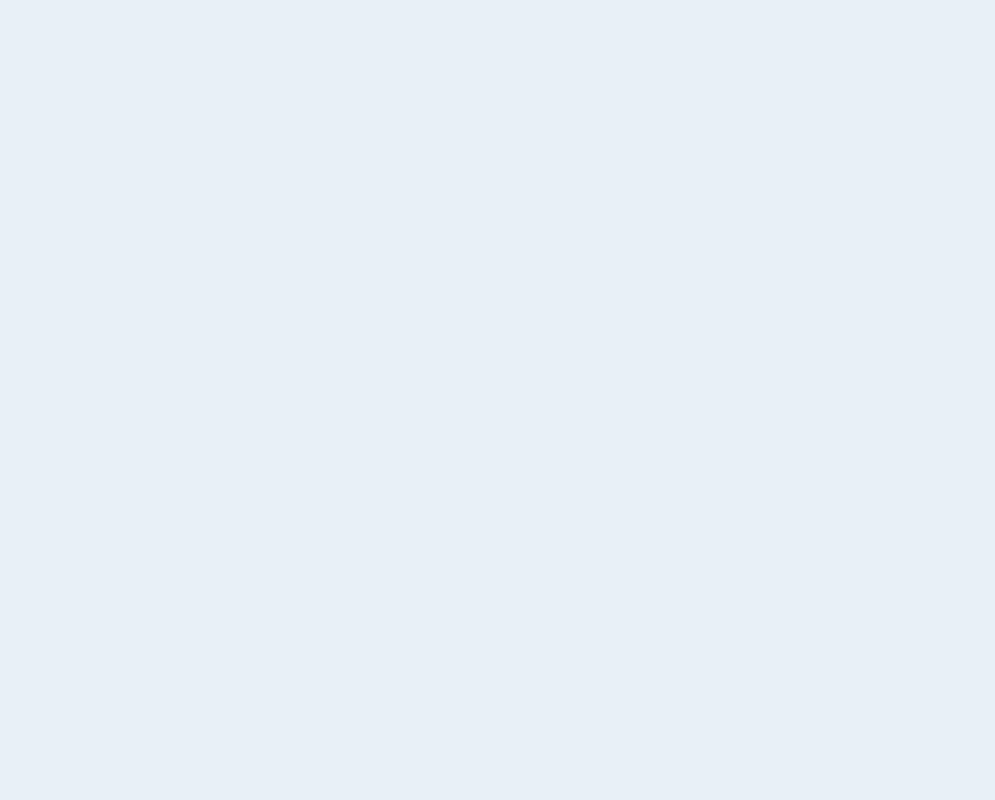
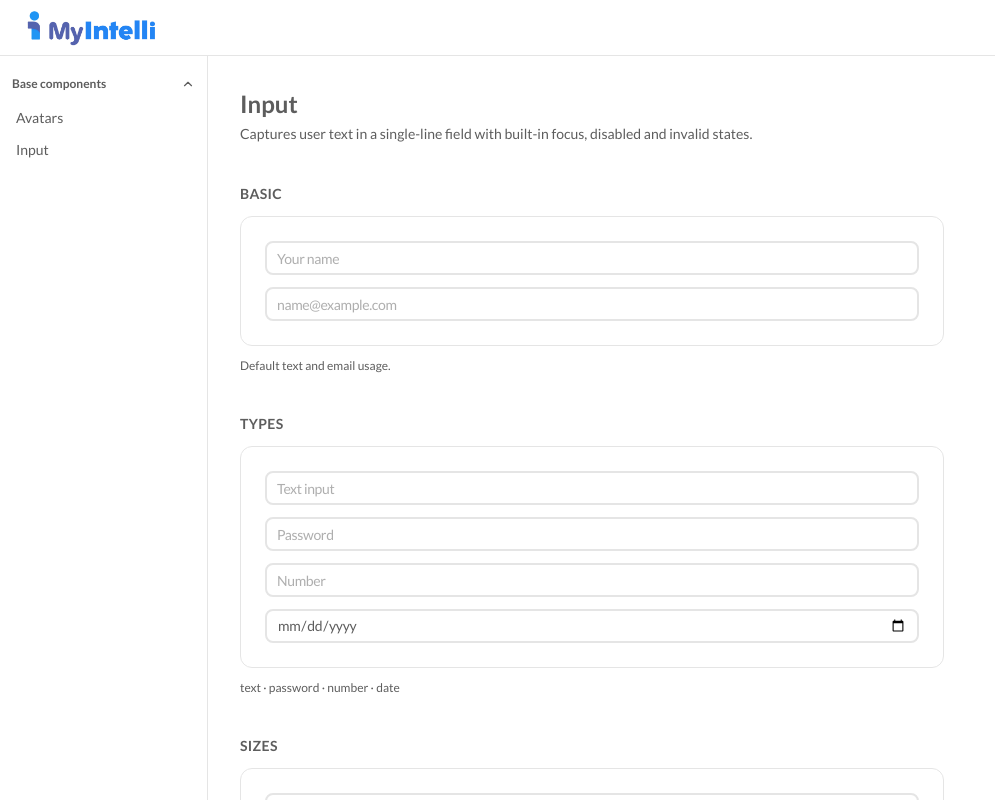
Before and after one commit to diegoAlexandre17/design-system-react, a React (Vite) app: page /components/input in a window 1280 px wide. Before the commit this address had no page. Shown: the whole page, without its empty margins (0-995 px from the left). Built offline with nearby package versions, Linux system fonts and the light colour scheme.

Commit message:
input - component

```diff
--- /dev/null
+++ b/src/components/ui/input.tsx
@@ -0,0 +1,19 @@
+import * as React from "react"
+
+import { cn } from "@/lib/utils"
+
+function Input({ className, type, ...props }: React.ComponentProps<"input">) {
+  return (
+    <input
+      type={type}
+      data-slot="input"
+      className={cn(
+        "h-8.5 w-full min-w-0 rounded-lg border-2 border-input bg-transparent px-2.5 py-1 text-sm font-medium leading-5 tracking-tight transition-colors outline-none file:inline-flex file:h-6 file:border-0 file:bg-transparent file:text-sm file:font-medium file:text-foreground placeholder:text-muted-foreground focus-visible:border-primary focus-visible:ring-0 disabled:pointer-events-none disabled:cursor-not-allowed disabled:bg-input/50 disabled:opacity-50 aria-invalid:border-destructive aria-invalid:ring-3 aria-invalid:ring-destructive/20 dark:bg-input/30 dark:disabled:bg-input/80 dark:aria-invalid:border-destructive/50 dark:aria-invalid:ring-destructive/40",
+        className,
+      )}
+      {...props}
+    />
+  )
+}
+
+export { Input }
--- /dev/null
+++ b/src/pages/InputPage.tsx
@@ -0,0 +1,115 @@
+import { Input } from "@/components/ui/input"
+
+export default function InputPage() {
+  return (
+    <div className="p-8 max-w-3xl space-y-10">
+      <div>
+        <h1 className="text-2xl font-semibold text-foreground">Input</h1>
+        <p className="mt-1 text-sm text-muted-foreground">
+          Captures user text in a single-line field with built-in focus,
+          disabled and invalid states.
+        </p>
+      </div>
+
+      {/* Basic */}
+      <section className="space-y-3">
+        <h2 className="text-sm font-semibold text-foreground uppercase tracking-wide">
+          Basic
+        </h2>
+        <div className="space-y-3 p-6 rounded-xl border border-border bg-muted/30">
+          <Input placeholder="Your name" />
+          <Input type="email" placeholder="name@example.com" />
+        </div>
+        <p className="text-xs text-muted-foreground">
+          Default text and email usage.
+        </p>
+      </section>
+
+      {/* Types */}
+      <section className="space-y-3">
+        <h2 className="text-sm font-semibold text-foreground uppercase tracking-wide">
+          Types
+        </h2>
+        <div className="space-y-3 p-6 rounded-xl border border-border bg-muted/30">
+          <Input type="text" placeholder="Text input" />
+          <Input type="password" placeholder="Password" />
+          <Input type="number" placeholder="Number" />
+          <Input type="date" />
+        </div>
+        <p className="text-xs text-muted-foreground">
+          text · password · number · date
+        </p>
+      </section>
+
+      {/* Sizes */}
+      <section className="space-y-3">
+        <h2 className="text-sm font-semibold text-foreground uppercase tracking-wide">
+          Sizes
+        </h2>
+        <div className="space-y-3 p-6 rounded-xl border border-border bg-muted/30">
+          <Input className="h-7 text-xs" placeholder="Small" />
+          <Input placeholder="Default" />
+          <Input className="h-10 text-base" placeholder="Large" />
+        </div>
+        <p className="text-xs text-muted-foreground">
+          Controlled with <code>className</code> overrides.
+        </p>
+      </section>
+
+      {/* Disabled */}
+      <section className="space-y-3">
+        <h2 className="text-sm font-semibold text-foreground uppercase tracking-wide">
+          Disabled
+        </h2>
+        <div className="space-y-3 p-6 rounded-xl border border-border bg-muted/30">
+          <Input disabled placeholder="Disabled input" />
+          <Input disabled value="readonly@example.com" />
+        </div>
+        <p className="text-xs text-muted-foreground">
+          Disabled fields prevent editing and pointer interactions.
+        </p>
+      </section>
+
+      {/* Invalid */}
+      <section className="space-y-3">
+        <h2 className="text-sm font-semibold text-foreground uppercase tracking-wide">
+          Invalid
+        </h2>
+        <div className="space-y-3 p-6 rounded-xl border border-border bg-muted/30">
+          <Input aria-invalid placeholder="email@domain" />
+          <Input aria-invalid value="invalid-email" readOnly />
+        </div>
+        <p className="text-xs text-muted-foreground">
+          Uses <code>aria-invalid</code> for destructive border and ring styles.
+        </p>
+      </section>
+
+      {/* With Label */}
+      <section className="space-y-3">
+        <h2 className="text-sm font-semibold text-foreground uppercase tracking-wide">
+          With Label
+        </h2>
+        <div className="space-y-4 p-6 rounded-xl border border-border bg-muted/30">
+          <div className="space-y-1.5">
+            <label
+              htmlFor="email"
+              className="text-sm font-medium text-foreground"
+            >
+              Email
+            </label>
+            <Input id="email" type="email" placeholder="you@company.com" />
+          </div>
+          <div className="space-y-1.5">
+            <label
+              htmlFor="username"
+              className="text-sm font-medium text-foreground"
+            >
+              Username
+            </label>
+            <Input id="username" placeholder="@username" />
+          </div>
+        </div>
+      </section>
+    </div>
+  )
+}
--- a/src/routes/componentsRoutes.tsx
+++ b/src/routes/componentsRoutes.tsx
@@ -1,5 +1,6 @@
-import type { ReactNode } from 'react'
-import AvatarPage from '@/pages/AvatarPage'
+import type { ReactNode } from "react"
+import AvatarPage from "@/pages/AvatarPage"
+import InputPage from "@/pages/InputPage"
 
 export interface ComponentRoute {
   path: string
@@ -14,12 +15,17 @@ export interface ComponentSection {
 
 export const componentsSections: ComponentSection[] = [
   {
-    label: 'Base components',
+    label: "Base components",
     items: [
       {
-        path: 'avatar',
-        label: 'Avatars',
+        path: "avatar",
+        label: "Avatars",
         element: <AvatarPage />,
+      },
+      {
+        path: "input",
+        label: "Input",
+        element: <InputPage />,
       },
     ],
   },
@@ -27,5 +33,5 @@ export const componentsSections: ComponentSection[] = [
 
 /** Flat list of all component routes — use this with React Router's <Route> */
 export const componentsRoutes: ComponentRoute[] = componentsSections.flatMap(
-  (section) => section.items
+  (section) => section.items,
 )
```
